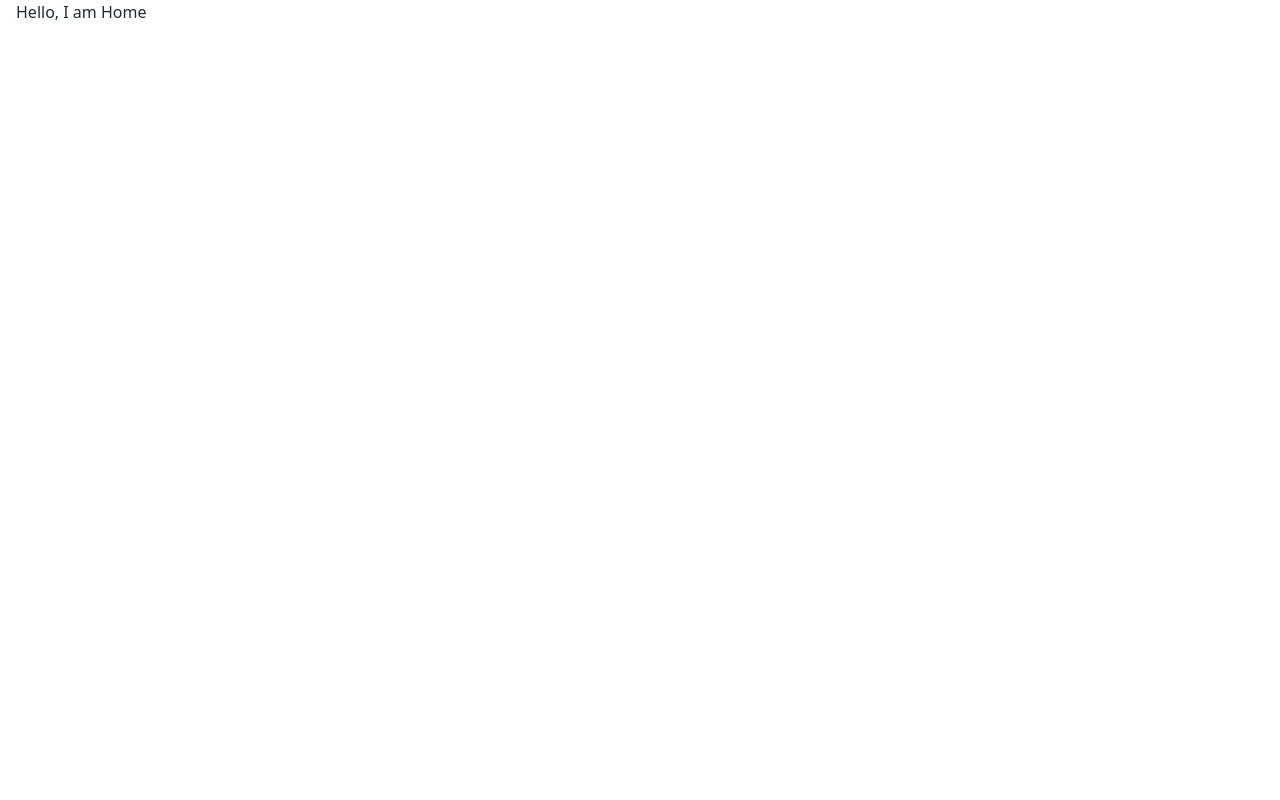
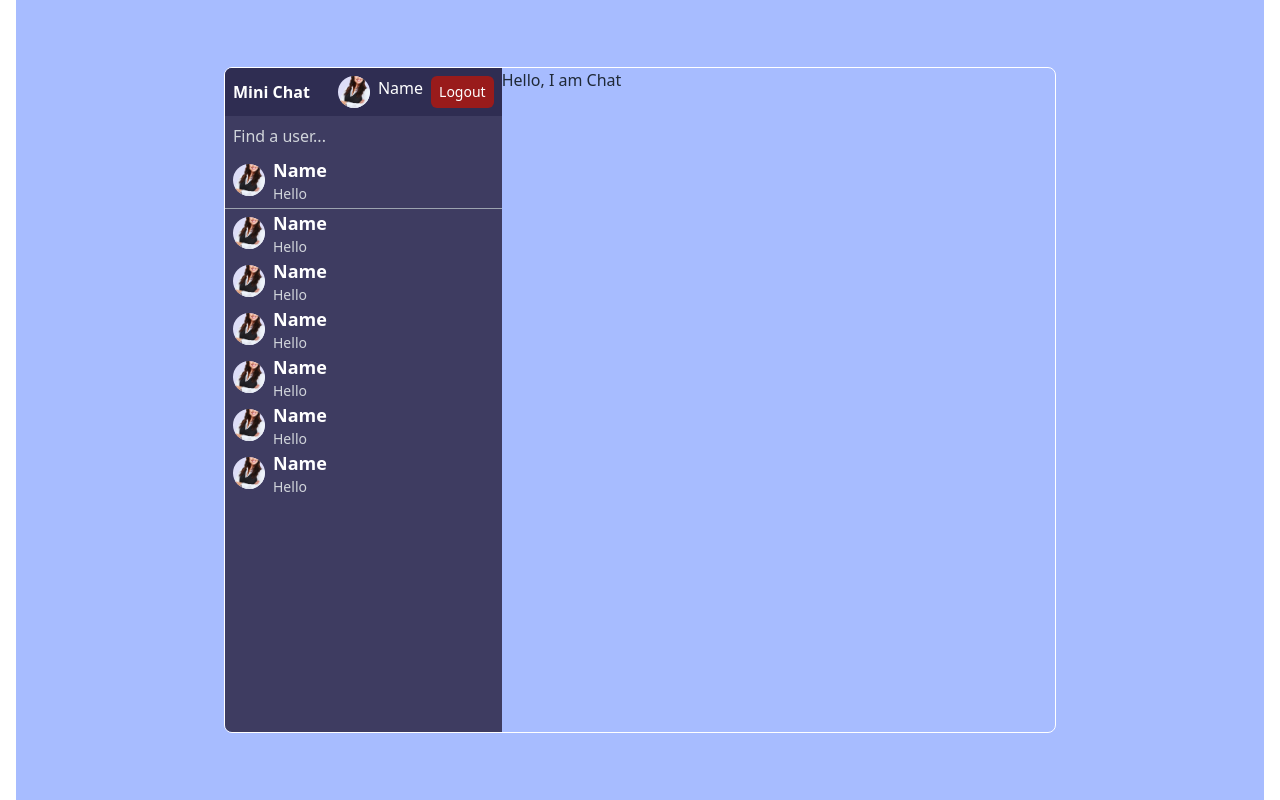
Before and after one commit to Its-Shojib/Mini-Chat-Web-App, a React (Vite) app: page / in a window 1280 px wide. Built offline with nearby package versions, Linux system fonts and the light colour scheme; no server answers.

Commit message:
Sidebar Completed

```diff
--- /dev/null
+++ b/src/Pages/Home/Chat.jsx
@@ -0,0 +1,10 @@
+
+
+const Chat = () => {
+    return (
+        <div className="text-left">
+            <p> Hello, I am Chat </p>
+        </div>
+    )
+}
+export default Chat;
--- /dev/null
+++ b/src/Pages/Home/Chats.jsx
@@ -0,0 +1,51 @@
+
+
+const Chats = () => {
+    return (
+        <div>
+            <div className="flex gap-2 h-12 items-center text-white cursor-pointer hover:bg-[#2f2d52] p-2 pb-2">
+                <img className="h-8 w-8 rounded-full bg-[#ddddf7] object-cover" src="/woman.png" alt="" />
+                <div>
+                    <span className="text-lg font-semibold">Name</span>
+                    <p className="text-sm text-gray-300">Hello</p>
+                </div>
+            </div>
+            <div className="flex gap-2 h-12 items-center text-white cursor-pointer hover:bg-[#2f2d52] p-2 pb-2">
+                <img className="h-8 w-8 rounded-full bg-[#ddddf7] object-cover" src="/woman.png" alt="" />
+                <div>
+                    <span className="text-lg font-semibold">Name</span>
+                    <p className="text-sm text-gray-300">Hello</p>
+                </div>
+            </div>
+            <div className="flex gap-2 h-12 items-center text-white cursor-pointer hover:bg-[#2f2d52] p-2 pb-2">
+                <img className="h-8 w-8 rounded-full bg-[#ddddf7] object-cover" src="/woman.png" alt="" />
+                <div>
+                    <span className="text-lg font-semibold">Name</span>
+                    <p className="text-sm text-gray-300">Hello</p>
+                </div>
+            </div>
+            <div className="flex gap-2 h-12 items-center text-white cursor-pointer hover:bg-[#2f2d52] p-2 pb-2">
+                <img className="h-8 w-8 rounded-full bg-[#ddddf7] object-cover" src="/woman.png" alt="" />
+                <div>
+                    <span className="text-lg font-semibold">Name</span>
+                    <p className="text-sm text-gray-300">Hello</p>
+                </div>
+            </div>
+            <div className="flex gap-2 h-12 items-center text-white cursor-pointer hover:bg-[#2f2d52] p-2 pb-2">
+                <img className="h-8 w-8 rounded-full bg-[#ddddf7] object-cover" src="/woman.png" alt="" />
+                <div>
+                    <span className="text-lg font-semibold">Name</span>
+                    <p className="text-sm text-gray-300">Hello</p>
+                </div>
+            </div>
+            <div className="flex gap-2 h-12 items-center text-white cursor-pointer hover:bg-[#2f2d52] p-2 pb-2">
+                <img className="h-8 w-8 rounded-full bg-[#ddddf7] object-cover" src="/woman.png" alt="" />
+                <div>
+                    <span className="text-lg font-semibold">Name</span>
+                    <p className="text-sm text-gray-300">Hello</p>
+                </div>
+            </div>
+        </div>
+    )
+}
+export default Chats;
--- a/src/Pages/Home/Home.jsx
+++ b/src/Pages/Home/Home.jsx
@@ -1,9 +1,18 @@
+import Chat from "./Chat";
+import Sidebar from "./Sidebar";
 
 
 const Home = () => {
     return (
-        <div>
-            <p> Hello, I am Home </p>
+        <div className="bg-[#a7bcff] h-screen flex items-center justify-center">
+            <div className="border-[1px] border-white rounded-lg w-4/6 h-5/6 flex justify-center overflow-hidden">
+                <div className="w-4/12 bg-[#3e3c61]">
+                    <Sidebar />
+                </div>
+                <div className="flex-1">
+                    <Chat />
+                </div>
+            </div>
         </div>
     )
 }
--- /dev/null
+++ b/src/Pages/Home/Input.jsx
@@ -0,0 +1,10 @@
+
+
+const Input = () => {
+    return (
+        <div>
+            <p> Hello, I am Input </p>
+        </div>
+    )
+}
+export default Input;
--- /dev/null
+++ b/src/Pages/Home/Message.jsx
@@ -0,0 +1,10 @@
+
+
+const Message = () => {
+    return (
+        <div>
+            <p> Hello, I am Message </p>
+        </div>
+    )
+}
+export default Message;
--- /dev/null
+++ b/src/Pages/Home/Navbar.jsx
@@ -0,0 +1,15 @@
+
+
+const Navbar = () => {
+    return (
+        <div className="flex items-center bg-[#2f2d52] h-12 p-2 justify-between text-white">
+            <span className="font-bold">Mini Chat</span>
+            <div className="flex gap-2">
+                <img className="h-8 w-8 rounded-full bg-[#ddddf7] object-cover" src="/woman.png" alt="" />
+                <span>Name</span>
+                <button className="bg-red-800 text-white rounded-md px-2 py-1 text-sm">Logout</button>
+            </div>
+        </div>
+    )
+}
+export default Navbar;
--- /dev/null
+++ b/src/Pages/Home/Search.jsx
@@ -0,0 +1,21 @@
+
+
+const Search = () => {
+    return (
+        <div className="border-b pb-1 border-gray-400">
+            <div className="p-2">
+                <input
+                    className="bg-transparent border-none outline-none text-white placeholder:text-gray-300" type="text"
+                    placeholder="Find a user..." />
+            </div>
+            <div className="flex gap-2 h-12 items-center text-white p-2 cursor-pointer hover:bg-[#2f2d52]">
+                <img className="h-8 w-8 rounded-full bg-[#ddddf7] object-cover" src="/woman.png" alt="" />
+                <div>
+                    <span className="text-lg font-semibold">Name</span>
+                    <p className="text-sm text-gray-300">Hello</p>
+                </div>
+            </div>
+        </div>
+    )
+}
+export default Search;
--- /dev/null
+++ b/src/Pages/Home/Sidebar.jsx
@@ -0,0 +1,15 @@
+
+import Navbar from './Navbar';
+import Search from './Search';
+import Chats from './Chats';
+
+const Sidebar = () => {
+    return (
+        <div className="">
+            <Navbar></Navbar>
+            <Search></Search>
+            <Chats></Chats>
+        </div>
+    )
+}
+export default Sidebar;
```
Also changed, not shown: public/woman.png (added).
